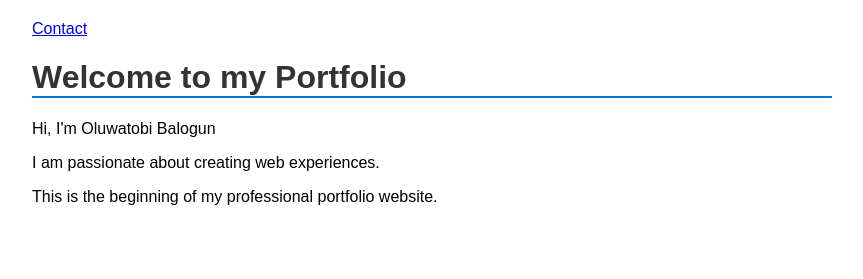
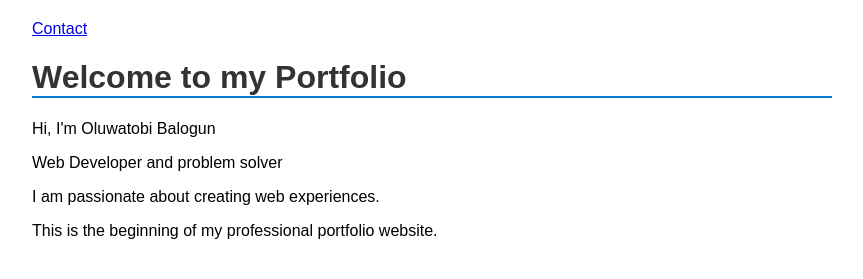
Before and after one commit to mastertbal/my-portfolio, a plain HTML site: page index.html in a window 1280 px wide. Shown: the whole page, without its empty margins (208-1071 px from the left). Drawn offline with Linux system fonts and the light colour scheme.

Commit message:
Made changes to index.html

```diff
--- a/index.html
+++ b/index.html
@@ -12,6 +12,7 @@
     </nav>
     <h1>Welcome to my Portfolio</h1>
     <p>Hi, I'm Oluwatobi Balogun</p>
+    <p>Web Developer and problem solver</p>
     <p>I am passionate about creating web experiences.</p>
     <p>This is the beginning of my professional portfolio website.</p>
 </body>
```
